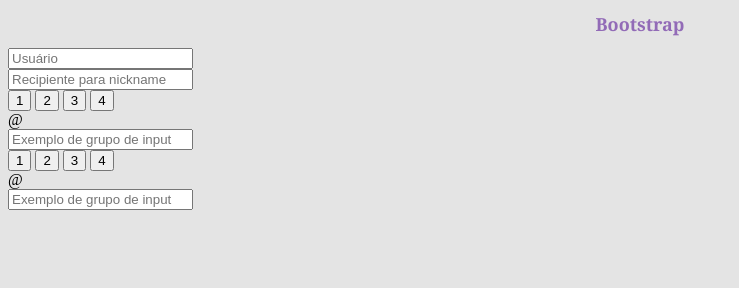
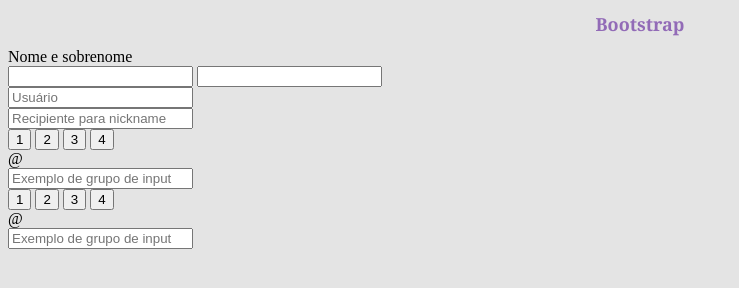
Before and after one commit to rafavitoria/Bootstraprepositori, a plain HTML site: page index.html in a window 1280 px wide. Shown: the whole page, without its empty margins (0-739 px from the left). Drawn offline with Linux system fonts and the light colour scheme.

Commit message:
nome.sobrenome

```diff
--- a/index.html
+++ b/index.html
@@ -18,6 +18,13 @@
 </head>
     <body>
         <h1>Bootstrap</h1>
+    <div class="input-group">
+            <div class="input-group-prepend">
+              <span class="input-group-text">Nome e sobrenome</span>
+            </div>
+            <input type="text" aria-label="First name" class="form-control">
+            <input type="text" aria-label="Last name" class="form-control">
+          </div>
     <input type="text" class="form-control" placeholder="Usuário" aria-label="Usuário" aria-describedby="basic-addon1">
   </div>
 
```
